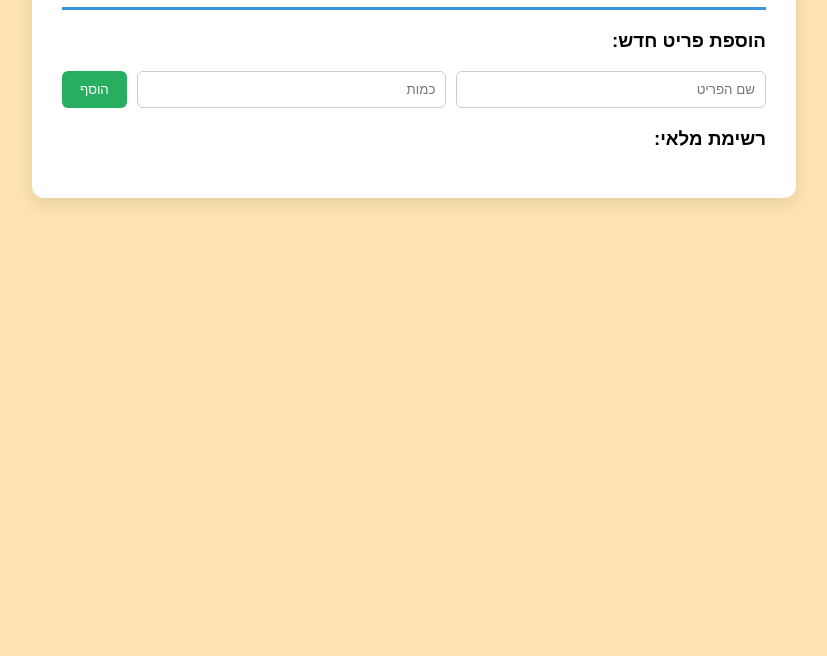
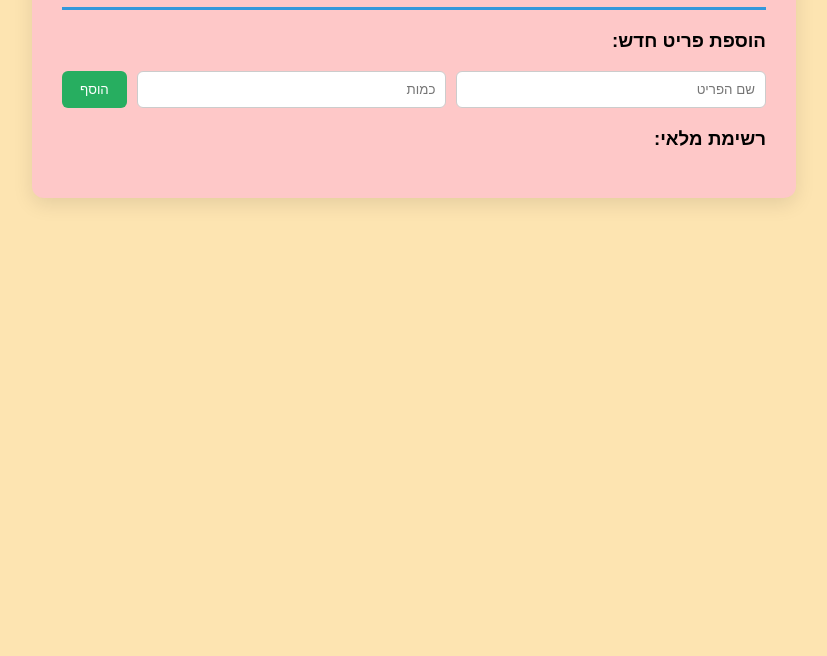
Before and after one commit to tehila180/inventoryG, a website: page frontend/public/index.html in a window 1280 px wide. Shown: the part 144-800 px from the top of the page, without its empty margins (226-1053 px from the left). Drawn offline with Linux system fonts and the light colour scheme; no server answers.

Commit message:
new commit 4

```diff
--- a/frontend/public/style.css
+++ b/frontend/public/style.css
@@ -7,7 +7,7 @@ body {
 .container {
     width: 55%;
     margin: 40px auto;
-    background: white;
+    background: rgb(254, 200, 200);
     padding: 30px;
     border-radius: 12px;
     box-shadow: 0 6px 20px rgba(0,0,0,0.1);
```
